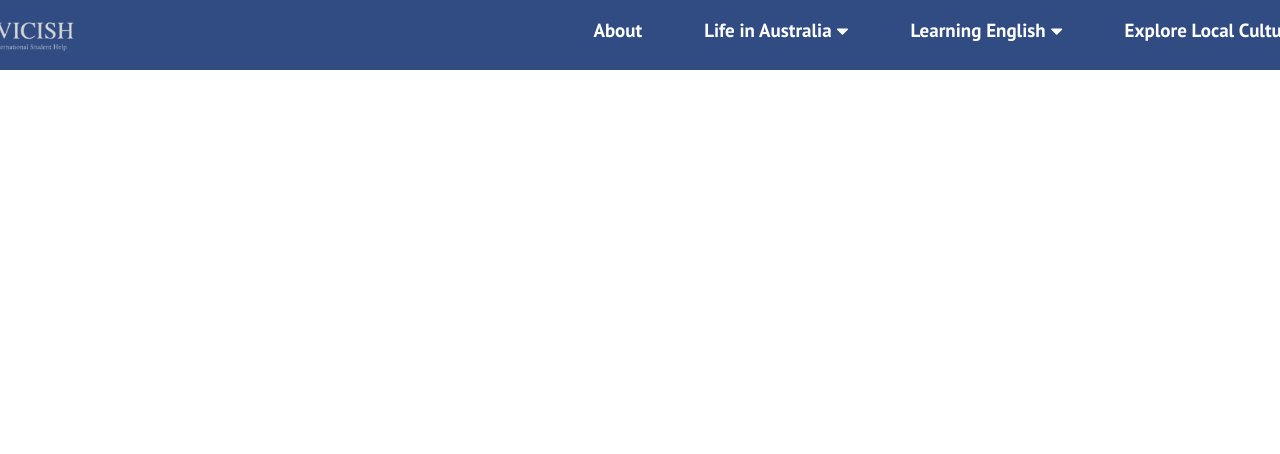
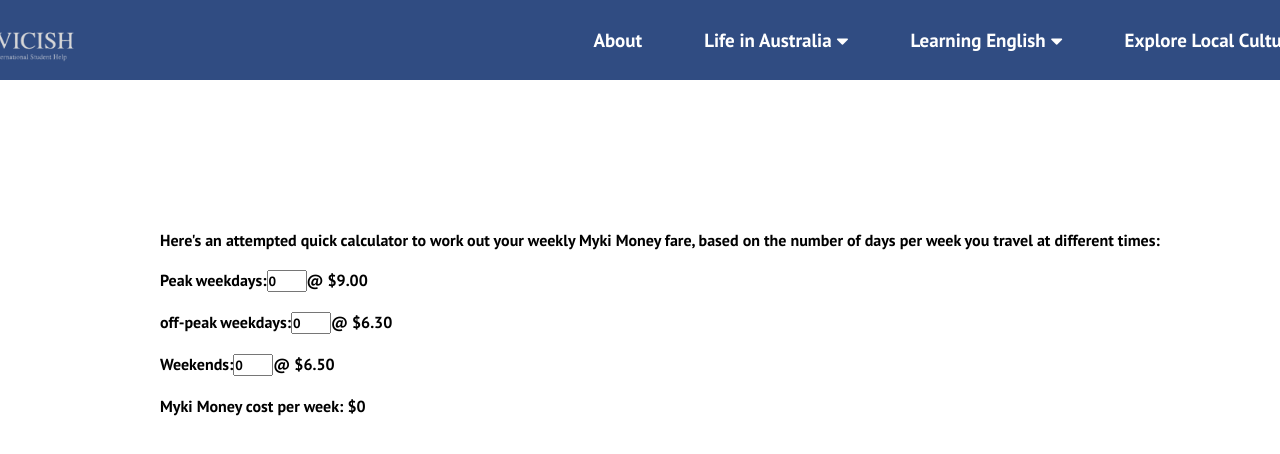
Before and after one commit to HMEI83/TA16_IE_Project, a React (Create React App) app in the folder ie-app/: page /ie-app/transport in a window 1280 px wide. Shown: the top 454 px of the page. Built offline with nearby package versions, Linux system fonts and the light colour scheme.

Commit message:
minor changes

```diff
--- a/ie-app/src/App.js
+++ b/ie-app/src/App.js
@@ -18,6 +18,7 @@
 import { MenuPlanner } from './components/menuplan/menuplanHandler';
 import PTV from './components/pages/ptvPg';
 import ScrollToTop from "./components/general/scrollToTop.js"
+import Transport from './components/pages/tranportPg';
 function App() {
   return (
     <div className='App'>
@@ -39,6 +40,7 @@
         <Route path='/ptv' element={<PTV/>} />
         <Route path='/bank' element={<Bank/>} />
         <Route path='/meal-plan' element={<MenuPlanner/>} />
+        <Route path='/transport' element={<Transport/>} />
       </Routes>
     </Router>
 
--- a/ie-app/src/components/pages/infoSection/data.js
+++ b/ie-app/src/components/pages/infoSection/data.js
@@ -35,7 +35,7 @@
     cards: [{
       title: "Transport",
       info: "empty",
-      nav: 'ptv',
+      nav: 'transport',
       col: "#d5dfed"
     },{
       title: <p style={{color:"white"}}>Bank Account Set Up</p>,
--- /dev/null
+++ b/ie-app/src/components/pages/tranportPg.js
@@ -0,0 +1,57 @@
+import React,{useState} from 'react';
+import "./transportationPg.css"
+
+const Transport = () => {
+    const [peakValue, setpeakValue] = useState(0);
+    const [offPeakValue, setOffPeakValue] = useState(0);
+    const [weekendsValue, setWeakendsValue] = useState(0);
+
+    const handleChangePeak = event => {
+        setpeakValue(event.target.value);
+    }
+
+    const handleChangeOffPeak = event => {
+        setOffPeakValue(event.target.value);
+    }
+    const handleChangeWeekends = event => {
+        setWeakendsValue(event.target.value);
+    }
+
+
+
+    return (
+        <div>
+        <div className='main-myki'>
+            <p>Here's an attempted quick calculator to work out your weekly Myki Money fare, based on the number of days per week you travel at different times:</p>
+            <br/>
+            <p>
+                <label>Peak weekdays:</label>
+                <input className='input-label' type="number" min="0" max="5" onChange={handleChangePeak} value={peakValue}/>
+                @ $9.00
+            </p>
+            <br/>
+            <p>
+            <label>off-peak weekdays:</label>
+                <input className='input-label' type="number" min="0" max="5" onChange={handleChangeOffPeak} value={offPeakValue}/>
+                @ $6.30
+            </p>
+            <br/>
+            <p>
+            <label>Weekends:</label>
+                <input className='input-label' type="number" min="0" max="2" onChange={handleChangeWeekends} value={weekendsValue}/>
+                @ $6.50
+            </p>
+            <br/>
+
+            <p>
+                <label>Myki Money cost per week:</label>
+                <strong>
+                    <span> ${peakValue*9.00 + offPeakValue*6.30 + weekendsValue*6.50}</span>
+                </strong>
+            </p>
+        </div>
+        </div>
+    )
+}
+
+export default Transport;
--- /dev/null
+++ b/ie-app/src/components/pages/transportationPg.css
@@ -0,0 +1,4 @@
+.main-myki {
+    margin-top: 10rem;
+    margin-left: 10rem;
+}
```
Also changed, not shown: 1 other file (tests, documents, lock files or other folders).
